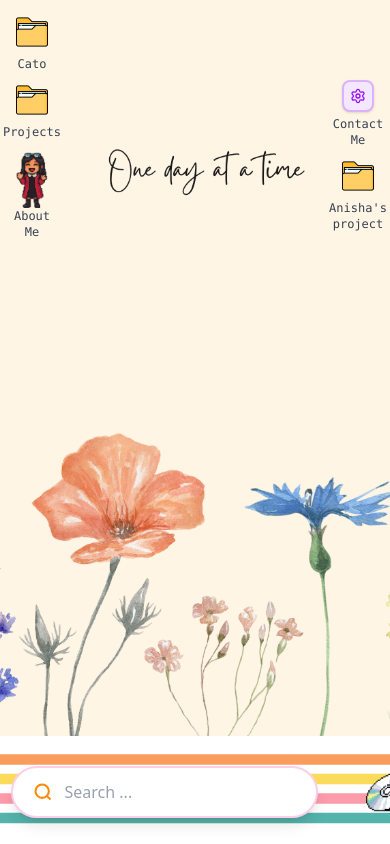
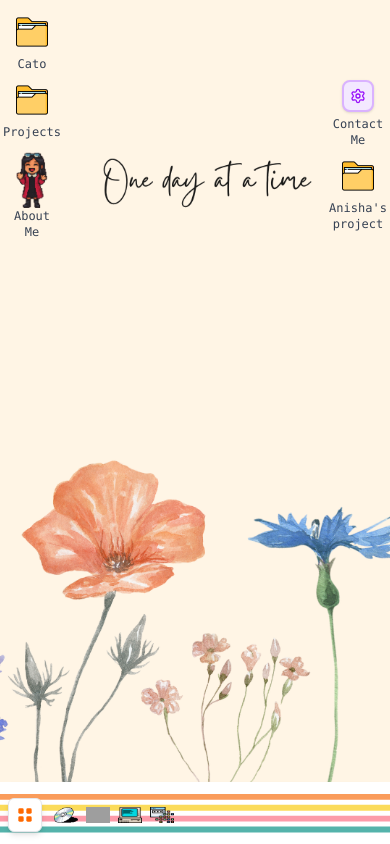
Before and after one commit to aaanishaaa/anisha-portfolio, a React (Vite) app in the folder frontend/: page / in a window 390 px wide. Built offline with nearby package versions, Linux system fonts and the light colour scheme; grey boxes are pictures that could not be loaded.

Commit message:
responsiveness

```diff
--- a/frontend/src/components/Panel.jsx
+++ b/frontend/src/components/Panel.jsx
@@ -9,7 +9,7 @@ function Panel() {
   const [showTerminal, setShowTerminal] = React.useState(false);
 
   return (
-    <div className="flex items-center justify-center bg-white w-full shadow-lg py-6 border-t-4 border-white relative overflow-hidden">
+    <div className="flex items-center justify-center bg-white w-full shadow-lg py-3 sm:py-4 md:py-6 border-t-4 border-white relative overflow-hidden">
       <div className="absolute inset-0 pointer-events-none">
         <svg className="w-full h-full" viewBox="0 0 800 80" preserveAspectRatio="none">
           <line x1="0" y1="15" x2="800" y2="15" stroke="#f97316" strokeWidth="8" className="opacity-70" />
@@ -20,11 +20,11 @@ function Panel() {
       </div>
 
       {/* Main content */}
-      <div className="flex items-center space-x-10 relative z-20">
+      <div className="flex items-center space-x-2 sm:space-x-4 md:space-x-6 lg:space-x-10 relative z-20 w-full max-w-7xl px-2 sm:px-4">
         {/* Grid Icon */}
         <div className="flex-shrink-0">
-          <div className="bg-white p-3 rounded-md shadow-md hover:shadow-lg cursor-pointer border border-gray-200 hover:scale-110 transition-transform duration-200">
-            <svg className="w-6 h-6 text-orange-500" viewBox="0 0 24 24" fill="currentColor">
+          <div className="bg-white p-2 sm:p-3 rounded-md shadow-md hover:shadow-lg cursor-pointer border border-gray-200 hover:scale-110 transition-transform duration-200">
+            <svg className="w-4 h-4 sm:w-5 sm:h-5 md:w-6 md:h-6 text-orange-500" viewBox="0 0 24 24" fill="currentColor">
               <rect x="2" y="2" width="8" height="8" rx="2" />
               <rect x="14" y="2" width="8" height="8" rx="2" />
               <rect x="2" y="14" width="8" height="8" rx="2" />
@@ -34,9 +34,9 @@ function Panel() {
         </div>
 
         {/* Search bar */}
-        <div className="flex items-center bg-white w-full max-w-[480px] px-5 py-3 rounded-full shadow-lg border-2 border-pink-200 hover:border-pink-300 transition-colors">
-          <div className="text-orange-400 mr-3">
-            <svg xmlns="http://www.w3.org/2000/svg" className="h-5 w-5" viewBox="0 0 24 24" fill="none" stroke="currentColor" strokeWidth="2.5">
+        <div className="hidden sm:flex items-center bg-white w-full max-w-[200px] sm:max-w-[300px] md:max-w-[400px] lg:max-w-[480px] px-3 sm:px-4 md:px-5 py-2 sm:py-3 rounded-full shadow-lg border-2 border-pink-200 hover:border-pink-300 transition-colors">
+          <div className="text-orange-400 mr-2 sm:mr-3">
+            <svg xmlns="http://www.w3.org/2000/svg" className="h-4 w-4 sm:h-5 sm:w-5" viewBox="0 0 24 24" fill="none" stroke="currentColor" strokeWidth="2.5">
               <circle cx="11" cy="11" r="8" />
               <line x1="21" y1="21" x2="16.65" y2="16.65" />
             </svg>
@@ -44,20 +44,20 @@ function Panel() {
           <input
             type="text"
             placeholder="Search ..."
-            className="flex-1 bg-transparent outline-none text-base text-gray-700 placeholder-gray-400 font-medium"
+            className="flex-1 bg-transparent outline-none text-sm sm:text-base text-gray-700 placeholder-gray-400 font-medium"
           />
         </div>
 
         {/* Retro Action Icons */}
-        <div>
-          <div className="flex items-center space-x-8 m-2">
-            <img src={cd} alt="CD Icon" className="w-18 h-10 hover:scale-150 transition-transform cursor-pointer" />
-            <img src={disk} alt="Disk Icon" className="w-18 h-10 hover:scale-150 transition-transform cursor-pointer" />
-            <img src={comp} alt="Computer Icon" className="w-18 h-10 hover:scale-150 transition-transform cursor-pointer" />
+        <div className="flex-shrink-0">
+          <div className="flex items-center space-x-2 sm:space-x-4 md:space-x-6 lg:space-x-8 m-1 sm:m-2">
+            <img src={cd} alt="CD Icon" className="w-6 h-4 sm:w-8 sm:h-6 md:w-12 md:h-8 lg:w-18 lg:h-10 hover:scale-125 sm:hover:scale-150 transition-transform cursor-pointer" />
+            <img src={disk} alt="Disk Icon" className="w-6 h-4 sm:w-8 sm:h-6 md:w-12 md:h-8 lg:w-18 lg:h-10 hover:scale-125 sm:hover:scale-150 transition-transform cursor-pointer" />
+            <img src={comp} alt="Computer Icon" className="w-6 h-4 sm:w-8 sm:h-6 md:w-12 md:h-8 lg:w-18 lg:h-10 hover:scale-125 sm:hover:scale-150 transition-transform cursor-pointer" />
             <img
               src={code}
               alt="Code Icon"
-              className="w-18 h-10 hover:scale-150 transition-transform cursor-pointer"
+              className="w-6 h-4 sm:w-8 sm:h-6 md:w-12 md:h-8 lg:w-18 lg:h-10 hover:scale-125 sm:hover:scale-150 transition-transform cursor-pointer"
               onClick={() => setShowTerminal(true)}
             />
           </div>
```
